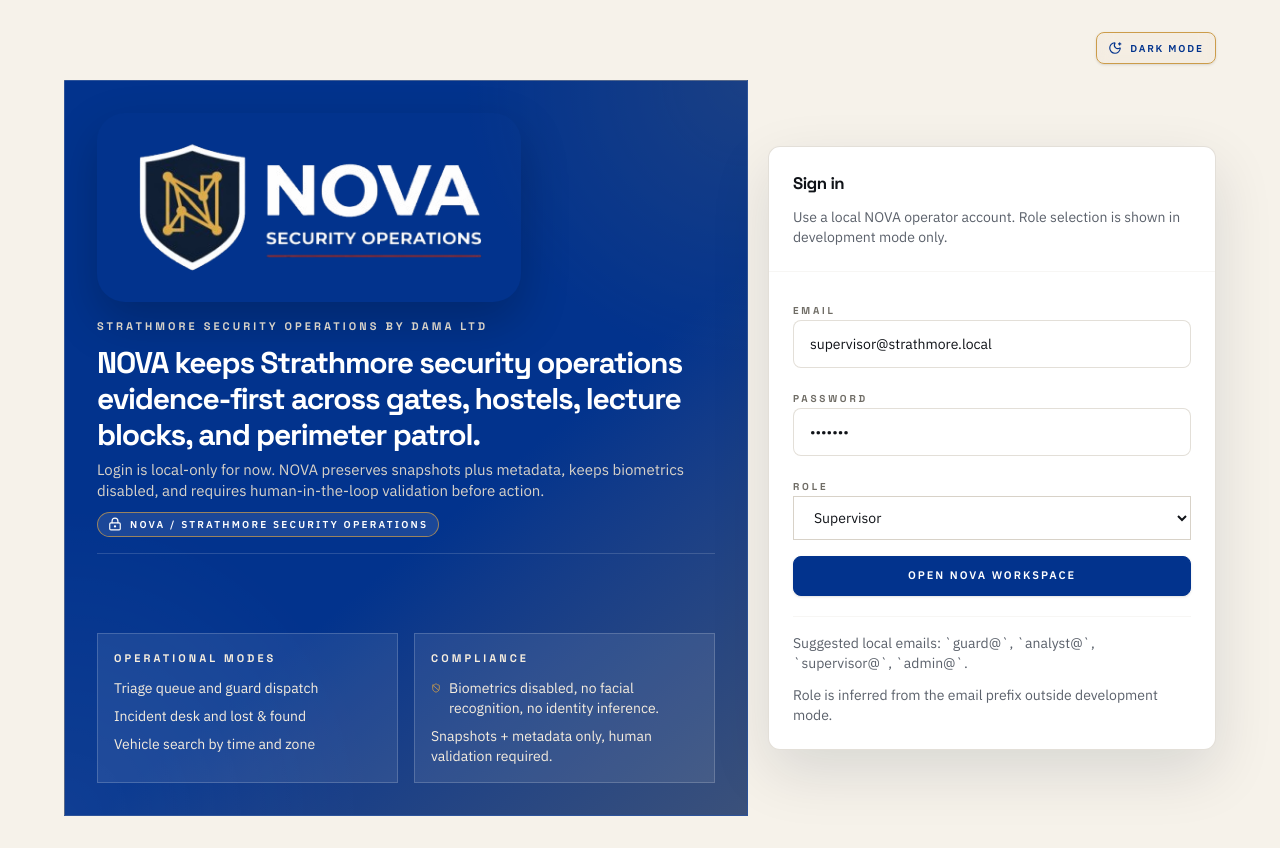
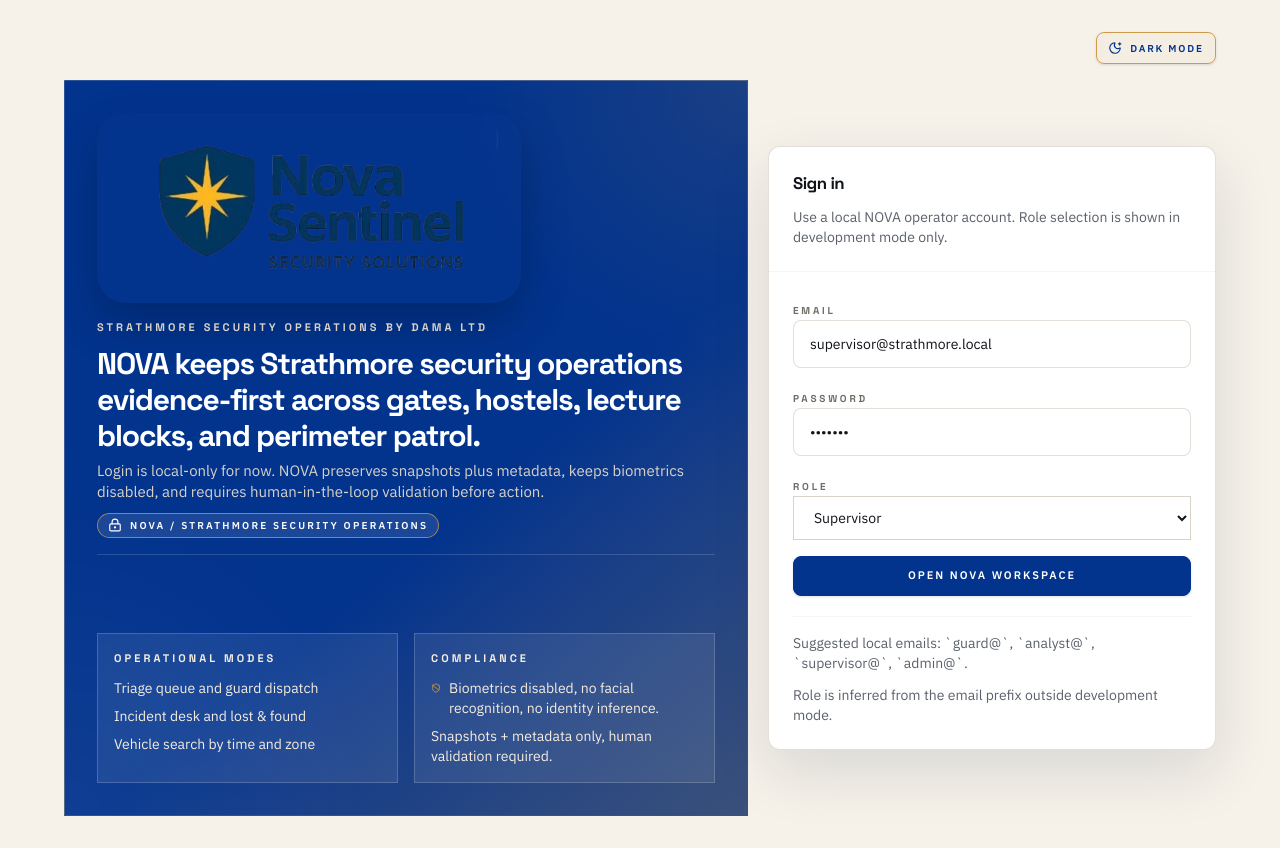
Before and after one commit to NOVA-AISEC/nova-dashboard, a React (Vite) app: page /login in a window 1280 px wide. Built offline with nearby package versions, Linux system fonts and the light colour scheme.

Commit message:
Use logo.png for branding

```diff
--- a/index.html
+++ b/index.html
@@ -7,7 +7,7 @@
       name="description"
       content="NOVA for Strathmore Security Operations by DAMA LTD, with snapshots plus metadata only, biometrics disabled, and human-in-the-loop validation."
     />
-    <link rel="icon" type="image/svg+xml" href="/favicon.svg" />
+    <link rel="icon" type="image/png" href="/logo.png" />
     <title>NOVA | Strathmore Security Operations | DAMA LTD</title>
   </head>
   <body>
--- a/src/components/shared/nova-logo.tsx
+++ b/src/components/shared/nova-logo.tsx
@@ -8,7 +8,7 @@ export function NovaLogo({ className, alt = 'NOVA Security Operations', ...props
     <img
       alt={alt}
       className={cn('h-auto w-full object-contain', className)}
-      src="/nova-sec.png"
+      src="/logo.png"
       {...props}
     />
   )
```
Also changed, not shown: public/logo.png (added).
